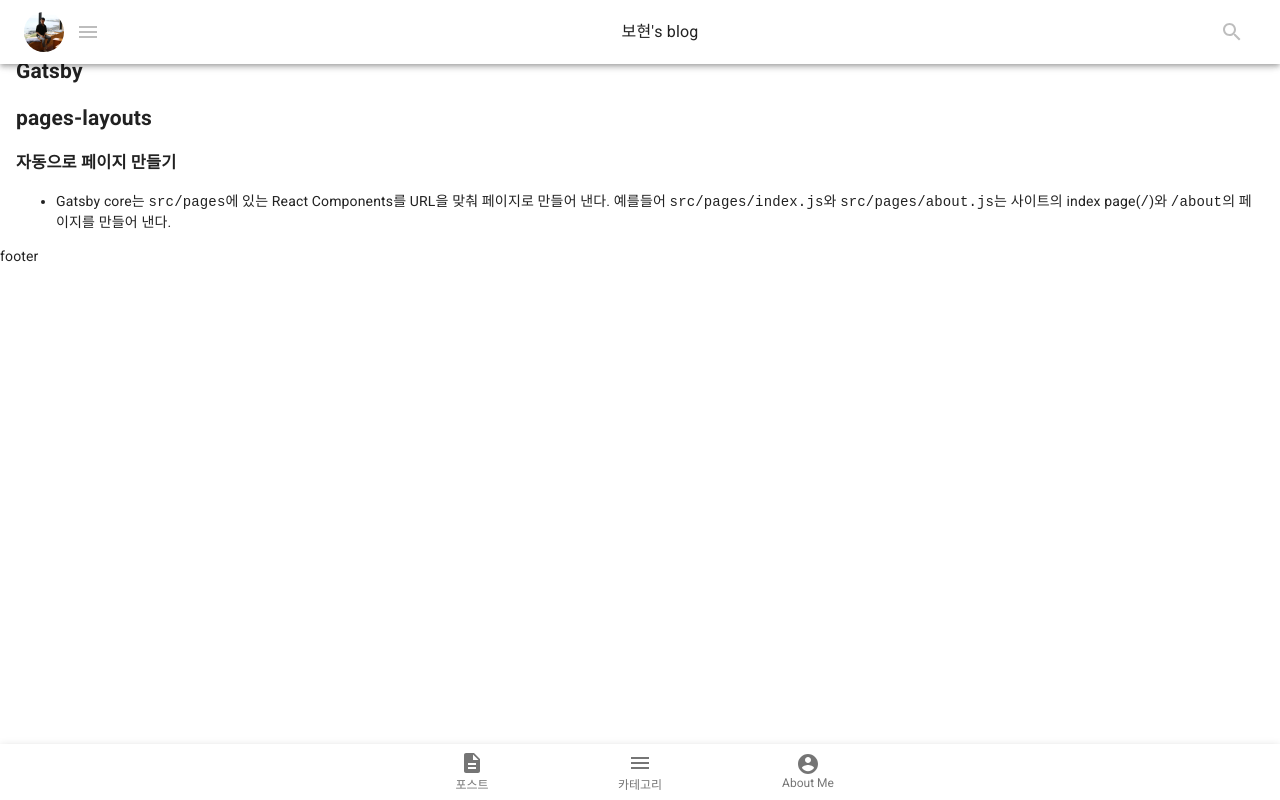
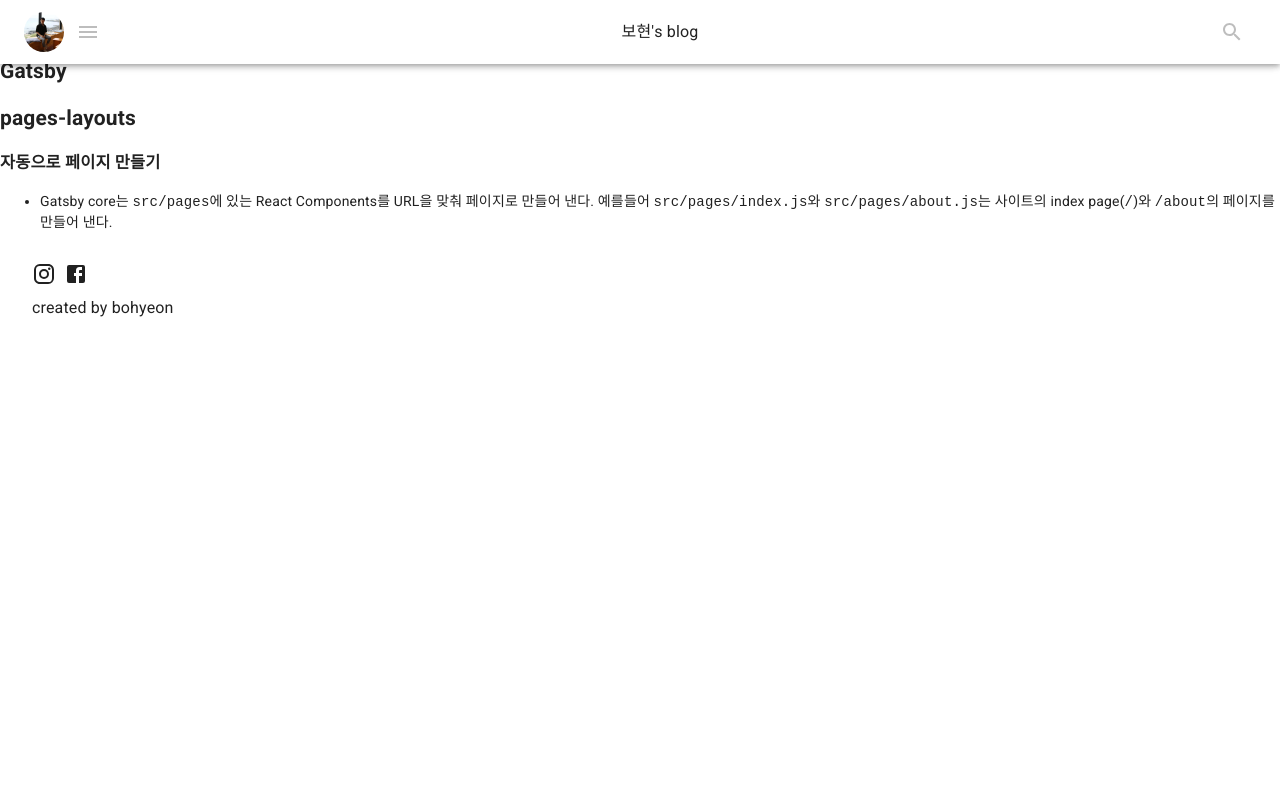
Before and after one commit to ktseo41/nextjs-blog2, a Next.js app: page /posts/Gatsby in a window 1280 px wide. Built offline with nearby package versions, Linux system fonts and the light colour scheme.

Commit message:
feat: Footer 추가

```diff
--- /dev/null
+++ b/components/Footer.tsx
@@ -0,0 +1,37 @@
+import { Box, makeStyles, Typography } from "@material-ui/core";
+import { Instagram, Description, AccountCircle, Facebook, FaceOutlined } from "@material-ui/icons";
+
+const useStyles = makeStyles((theme) => {
+  return {
+    footer: {
+      padding: `${theme.spacing(2)}px ${theme.spacing(4)}px`,
+    },
+    iconBox: {
+      marginBottom: theme.spacing(1),
+      height: theme.spacing(3),
+      "& svg": {
+        marginRight: theme.spacing(1),
+      },
+    },
+  };
+});
+
+export default function Footer() {
+  const classes = useStyles();
+
+  return (
+    <footer className={classes.footer}>
+      <Box className={classes.iconBox}>
+        <Instagram
+          onClick={() => window.open("https://www.instagram.com/ktseo41/")}
+          style={{ height: 24, width: 24 }}
+        />
+        <Facebook
+          onClick={() => window.open("https://www.facebook.com/bohyeon0711/")}
+          style={{ height: 24, width: 24 }}
+        />
+      </Box>
+      <Typography variant="subtitle1">created by bohyeon</Typography>
+    </footer>
+  );
+}
--- a/components/Layout.tsx
+++ b/components/Layout.tsx
@@ -8,6 +8,7 @@
   makeStyles,
 } from "@material-ui/core";
 import { Menu, Description, AccountCircle } from "@material-ui/icons";
+import Footer from "./Footer";
 
 const useStyles = makeStyles((theme) => {
   return {
@@ -17,11 +18,9 @@
       bottom: 0,
     },
     body: {
-      margin: `${theme.spacing(7)}px ${theme.spacing(2)}px 0 ${theme.spacing(2)}px`,
+      marginTop: `${theme.spacing(7)}px`,
     },
-    footer: {
-      paddingBottom: theme.spacing(7),
-    },
+
   };
 });
 
@@ -31,17 +30,18 @@
     <Container maxWidth={false} disableGutters={true}>
       <TopAppBar />
       <section className={classes.body}>{children}</section>
-      <footer className={classes.footer}>footer</footer>
+      <Footer />
+      {/* <footer className={classes.footer}>created by bohyeon</footer> */}
       {/* 기본적으로 하단 fixed가 아니라서 구글 뉴스를 보니 position fixed를 했음. 구글링도 유사하게 답 */}
       {/* 기본 elevation이 되있지 않아 찾아보니 :  You can wrap the BottomNavigation with a Paper component, it has an elevation property. */}
       {/* 출처 : https://github.com/mui-org/material-ui/issues/13953 */}
-      <Box className={classes.bottomNavigation} boxShadow={3}>
+      {/* <Box className={classes.bottomNavigation} boxShadow={3}>
         <BottomNavigation>
           <BottomNavigationAction showLabel={true} label="포스트" icon={<Description />} />
           <BottomNavigationAction showLabel={true} label="카테고리" icon={<Menu />} />
           <BottomNavigationAction showLabel={true} label="About Me" icon={<AccountCircle />} />
         </BottomNavigation>
-      </Box>
+      </Box> */}
     </Container>
   );
 }
```
